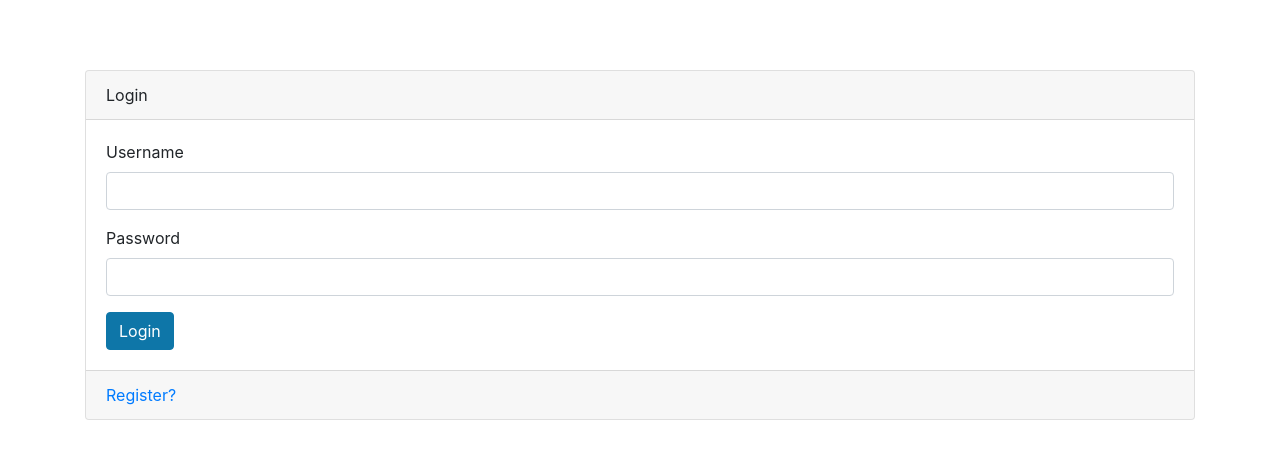
After one commit to FranBotha1990/todoapp, a FastAPI app: template templates/login.html in a window 1280 px wide. The commit adds this page. Shown: the top 459 px of the page. Run offline with FastAPI, Linux system fonts and the light colour scheme; the template is opened without the code that fills it, so the values that code supplies are empty; parts of the project's set-up code (start-up, migrations or seed data) failed here and were passed over.

Commit message:
Create login.html page, link bootstrap css, link page to auth.py

```diff
--- a/templates/home.html
+++ b/templates/home.html
@@ -2,6 +2,7 @@
 <html lang="en">
 <head>
     <link rel="stylesheet" type="text/css" href="{{ url_for('static', path='/css/base.css') }}">
+    <link rel="stylesheet" type="text/css" href="{{ url_for('static', path='/css/bootstrap.css') }}">
     <meta charset="UTF-8">
     <meta name="viewport" content="width=device-width, initial-scale=1.0">
     <title>ToDo App</title>
--- /dev/null
+++ b/templates/login.html
@@ -0,0 +1,35 @@
+<!DOCTYPE html>
+<html lang="en">
+<head>
+    <link rel="stylesheet" type="text/css" href="{{ url_for('static', path='/css/base.css') }}">
+    <link rel="stylesheet" type="text/css" href="{{ url_for('static', path='/css/bootstrap.css') }}">
+    <meta charset="UTF-8">
+    <meta name="viewport" content="width=device-width, initial-scale=1.0">
+    <title>ToDo App</title>
+</head>
+<body>
+    <div class="container">
+        <div class="card">
+            <div class="card-header">
+                Login
+            </div>
+            <div class="card-body">
+                <form id="login-form">
+                    <div class="form-group">
+                        <label>Username</label>
+                        <input type="text" class="form-control" name="username" autocomplete="username" required>
+                    </div>
+                    <div class="form-group">
+                        <label>Password</label>
+                        <input type="password" class="form-control" name="password" autocomplete="current-username" required>
+                    </div>
+                    <button type="submit" class="btn btn-primary">Login</button>
+                </form>
+            </div>
+            <div class="card-footer text-muted">
+                <a href="/auth/register-page">Register?</a>
+            </div>
+        </div>
+    </div>
+</body>
+</html>
```
Also changed, not shown: routers/auth.py (+29 -20 lines).
